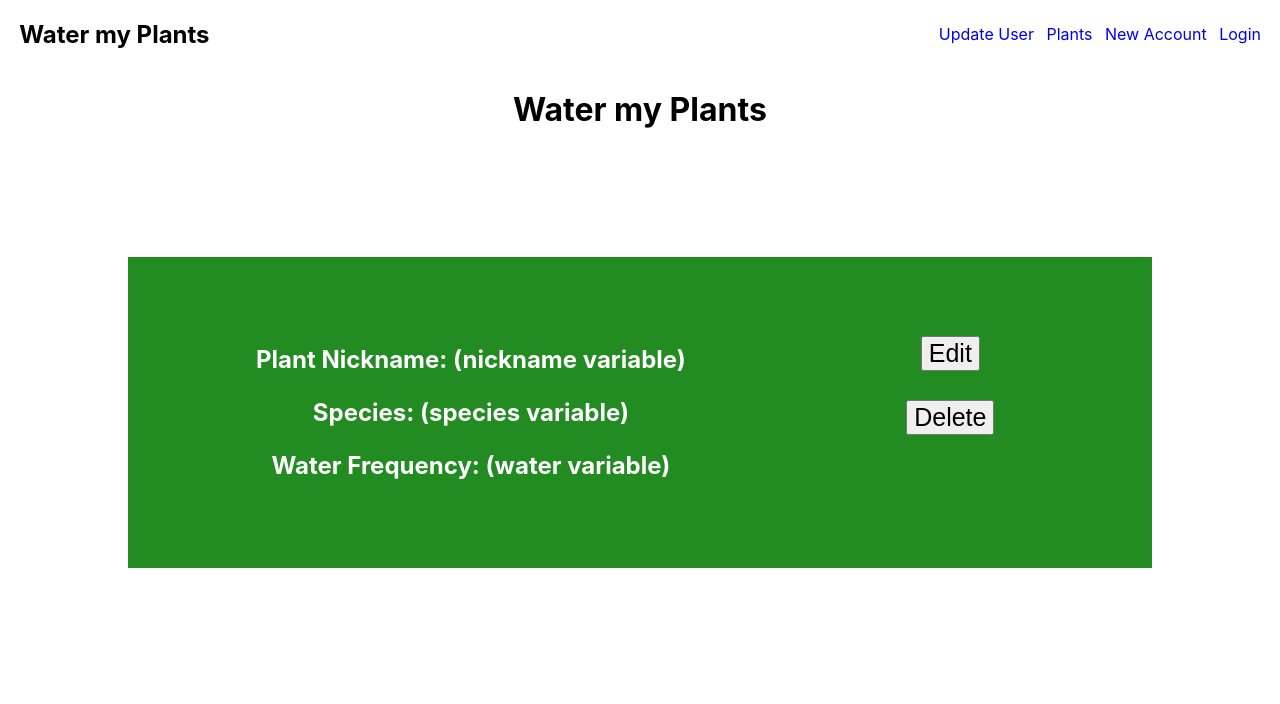
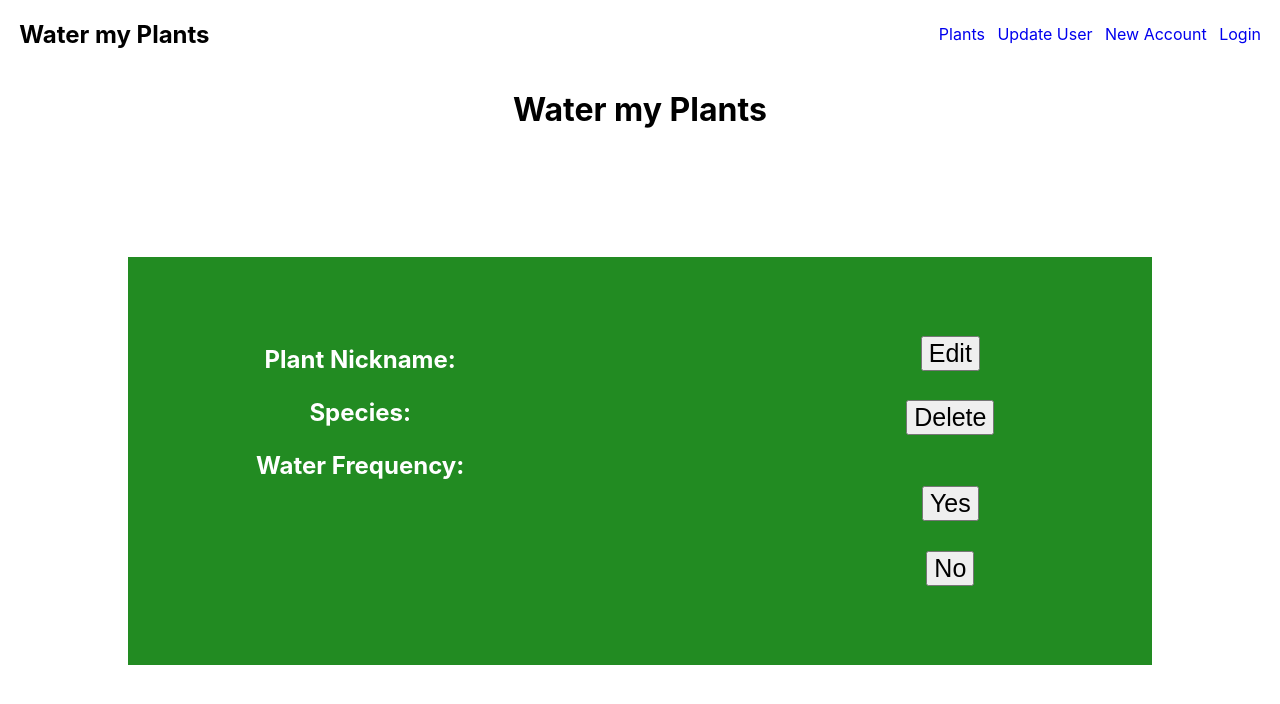
Before and after one commit to ft-water-my-plants/frontend, a React (Create React App) app: page /plant-card in a window 1280 px wide. Both pictures are taken after a click on the button "Delete". Shown: the top 704 px of the page. Built offline with nearby package versions, Linux system fonts and the light colour scheme; no server answers.

Commit message:
Modal created

```diff
--- a/src/App.js
+++ b/src/App.js
@@ -1,17 +1,30 @@
-import React from 'react';
+import React, { useState, useEffect } from 'react';
 import { BrowserRouter as Router, Route, Switch, Link } from 'react-router-dom';
 import Plant from './components/PlantObject';
 import Signup from './components/signup';
 import Login from './components/Login';
 import PrivateRoute from './components/PrivateRoute';
-import PlantCard from './components/PlantCard'
+import PlantCard from './components/PlantCard';
+import UpdateUser from './components/UpdateUser';
 
 // import * as yup from 'yup';
 
 import './App.css';
-import UpdateUser from './components/UpdateUser';
+import axios from 'axios';
 
 function App() {
+  const [plant, setPlant] = useState([]);
+
+  useEffect(() => {
+    axios.get('https://water-my-plants-bw3.herokuapp.com/api/plants')
+    .then(res => {
+      setPlant(res.data);
+    })
+    .catch(err => {
+      console.log(err);
+    })
+  }, []);
+
   return (
     <Router>
       <div className='App'>
@@ -20,15 +33,17 @@ function App() {
             <h2>Water my Plants</h2>
           </div>
           <ul className="links-list">
+
+            <li>
+              <Link className="link" to='/plants'>Plants</Link>
+            </li>
             <li>
               <Link className="link" to='/user'>Update User</Link>
             </li>
             <li>
-              <Link className="link" to='/plants'>Plants</Link>
-            </li>
-            <li>
               <Link className="link" to='/signup'>New Account</Link>
             </li>
+
             <li>
               <Link className="link" to='/login'>Login</Link>
             </li>
@@ -38,7 +53,11 @@ function App() {
           <center>
             <h1>Water my Plants</h1>
             <Route path='/plant-card' component={PlantCard} />
-            <PrivateRoute path='/plants' component={Plant} />
+            <PrivateRoute
+              path='/plants'
+              component={Plant}
+              render={props => <PlantCard {...props} setPlant={setPlant}/>}
+            />
             <PrivateRoute path='/user' component={UpdateUser} />
             <Route path='/signup' component={Signup} />
             <Route path='/login' component={Login}/>
--- /dev/null
+++ b/src/components/Modal.js
@@ -0,0 +1,18 @@
+import React from 'react';
+
+const Modal = (props) => {
+    const handleYes = () => {
+        props.yesFunc();
+    }
+
+    const handleNo = () => {
+        props.noFunc();
+    }
+
+    return(<div>
+        <h1>{props.nickname}</h1>
+        <button onClick={handleYes}>Yes</button> <button onClick={handleNo}>No</button>
+    </div>)
+}
+
+export default Modal;
--- a/src/components/PlantCard.js
+++ b/src/components/PlantCard.js
@@ -2,20 +2,59 @@ import React, { useEffect, useState } from 'react'
 import '../App.css';
 import * as yup from 'yup'
 import axios from 'axios'
+import Modal from './Modal';
 
-function PlantCard () {
+function PlantCard (props) {
+    const [plant, setPlant] = useState({});
+    const [showModal, setShowModal] = useState(false);
+
+    const { id } = props.match.params;
+
+    useEffect(() => {
+        axios.get(`https://water-my-plants-bw3.herokuapp.com/api/plants/${id}`)
+            .then(res => {
+                setPlant(res.data);
+            });
+    }, []);
+
+    if (!plant){
+        return <h3>Loading plant...</h3>;
+    }
+
+    const handleEdit = () => {
+        props.history.push(`/plants/${plant.id}`);
+    }
+
+    const handleDelete = () => {
+        setShowModal(true);
+    }
+
+    const handleYesFunc = () => {
+        axios.delete(`https://water-my-plants-bw3.herokuapp.com/api/plants/${plant.id}`)
+        .then(res => {
+            props.setPlant(res.data);
+            props.history.push('/plants');
+        })
+    }
+
+    const handleNoFunc = () => {
+        setShowModal(false);
+    }
 
     return (
         <div className='plantcard'>
             <div>
-                <h3>Plant Nickname: (nickname variable) </h3>
-                <h3>Species: (species variable) </h3>
-                <h3>Water Frequency: (water variable) </h3>
+                <h3>Plant Nickname: {plant.nickname} </h3>
+                <h3>Species: {plant.species} </h3>
+                <h3>Water Frequency: {plant.water} </h3>
             </div>
             <div>
                 <center>
-                <button>Edit</button>
-                <button>Delete</button>
+                <button onClick={handleEdit}>Edit</button>
+                <button onClick={handleDelete}>Delete</button>
+                {
+                    showModal && (<Modal title={`Are you sure you want to delete ${plant.nickname}?`} yesFunc={handleYesFunc} noFunc={handleNoFunc}/>)
+                }
                 </center>
             </div>
         </div>
```
